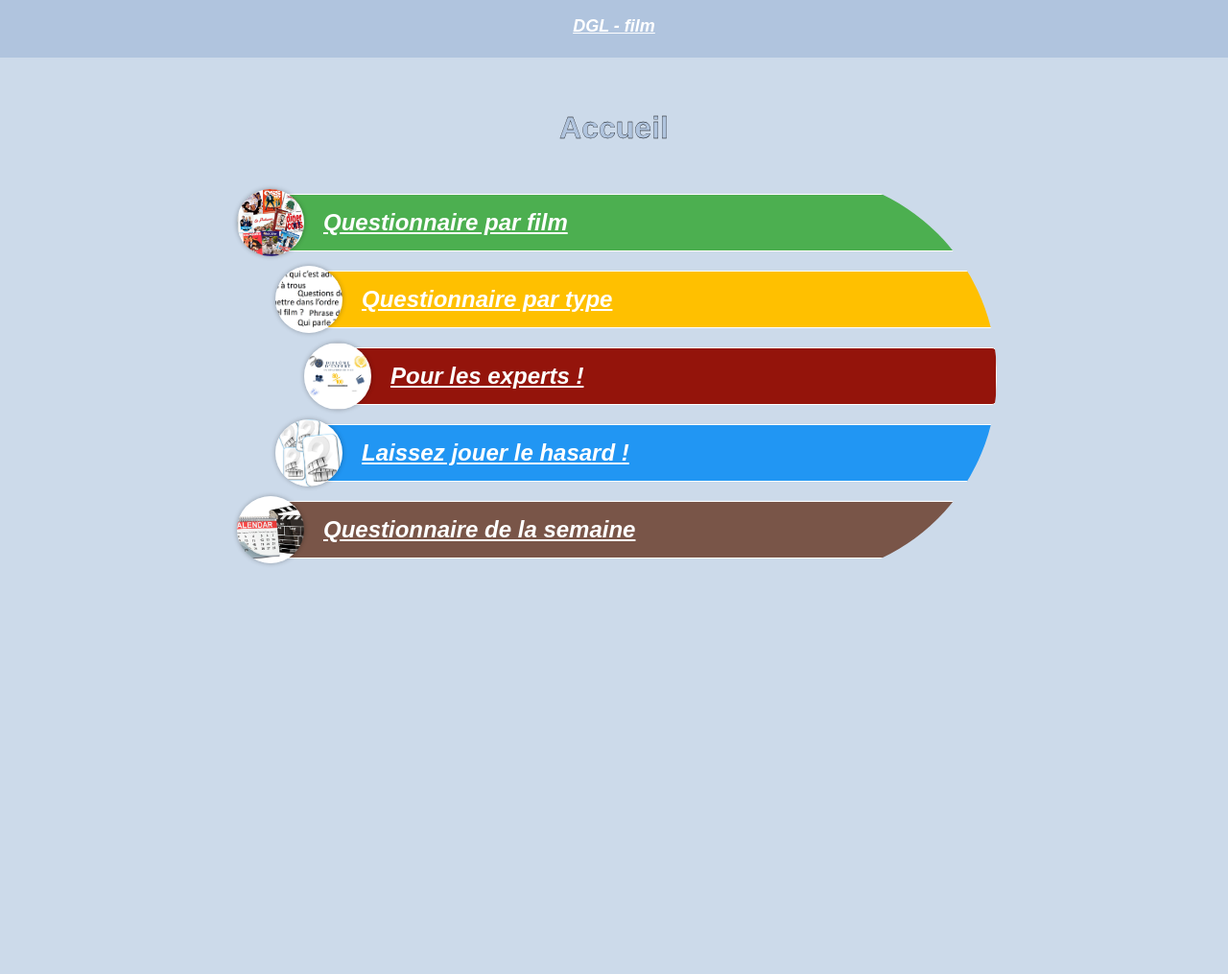
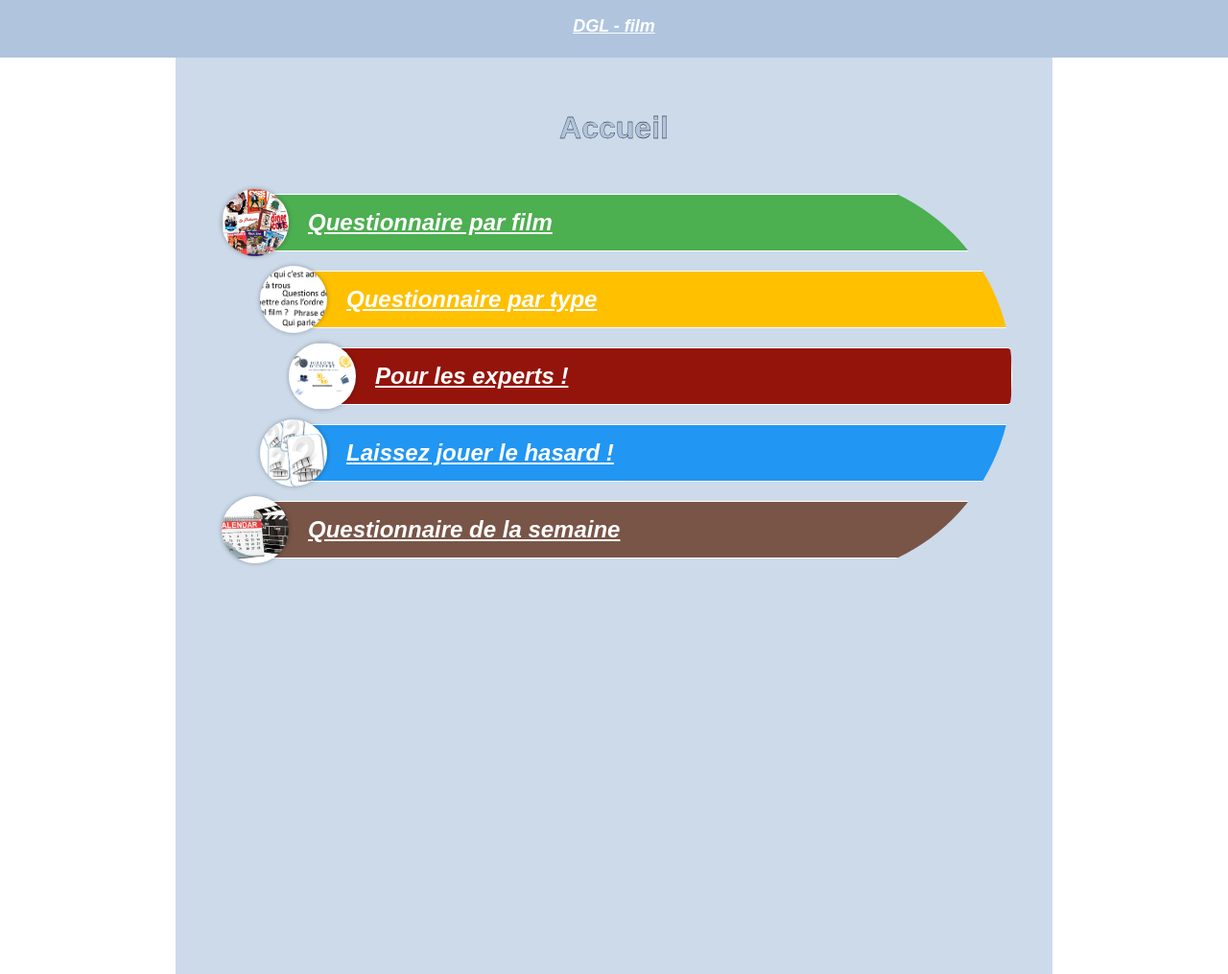
Before and after one commit to GodefroyL/questionnaire-film, a Jekyll site: the page built from index.html, in a window 1280 px wide. Shown: the whole page at 96% size. Built offline with Jekyll 4.4.1, drawn with Linux system fonts in a browser that asks for light colours.

Commit message:
Revert "supprssion encart pub pour tester"
This reverts commit b76cd0d92e68f6bfb5a3fc87a095e24b3f94cce8.

```diff
--- a/_layouts/base.html
+++ b/_layouts/base.html
@@ -21,12 +21,22 @@
             <a href="{{ site.url }}/index.html">DGL - film</a>
         </header>
         <main>
+            <div class="pub">
+                    <!-- pub de base questionnaire film -->
+                    <ins class="adsbygoogle" style="display:block" data-ad-client="ca-pub-4994392991547793" data-ad-slot="6970248312" data-ad-format="auto" data-full-width-responsive="true"></ins>
+                <script>(adsbygoogle = window.adsbygoogle || []).push({});</script>
+            </div>
             <div class="contenu">
                 <div class="titre">
                     {{ page.title }}
                 </div>
                 {{ content }}
             </div>
+            <div class="pub">
+                    <!-- pub de base questionnaire film -->
+                    <ins class="adsbygoogle" style="display:block" data-ad-client="ca-pub-4994392991547793" data-ad-slot="6970248312" data-ad-format="auto" data-full-width-responsive="true"></ins>
+                <script>(adsbygoogle = window.adsbygoogle || []).push({});</script>
+            </div>
         </main>
     </body>
 </html>
--- a/static/css/base.css
+++ b/static/css/base.css
@@ -36,9 +36,7 @@ header {
 main {
     display: flex;
     flex-direction: row;
-    justify-content: center;
     margin-top: 55px;
-    background-color: var(--couleur-fond);
 }
 
 a {
@@ -48,8 +46,7 @@ a {
 
 .contenu {
     padding: 30px;
-    width: 60%;
-    min-width: 600px;
+    width: 70%;
     height: 100vh;
     display: flex;
     align-items: center;
@@ -68,11 +65,11 @@ a {
 
 .pub {
     background-color: white;
-    width: 20%;
+    width: 15%;
 }
 
 .pub * {
-    max-width: 20%;
+    max-width: 15%;
 }
 
 /* Responsive global */
@@ -96,6 +93,7 @@ a {
     .pub {
         height: 70px;
         width: 100%;
+        margin-top: 60px;
     }
     .pub * {
         max-height: 70px;
```
